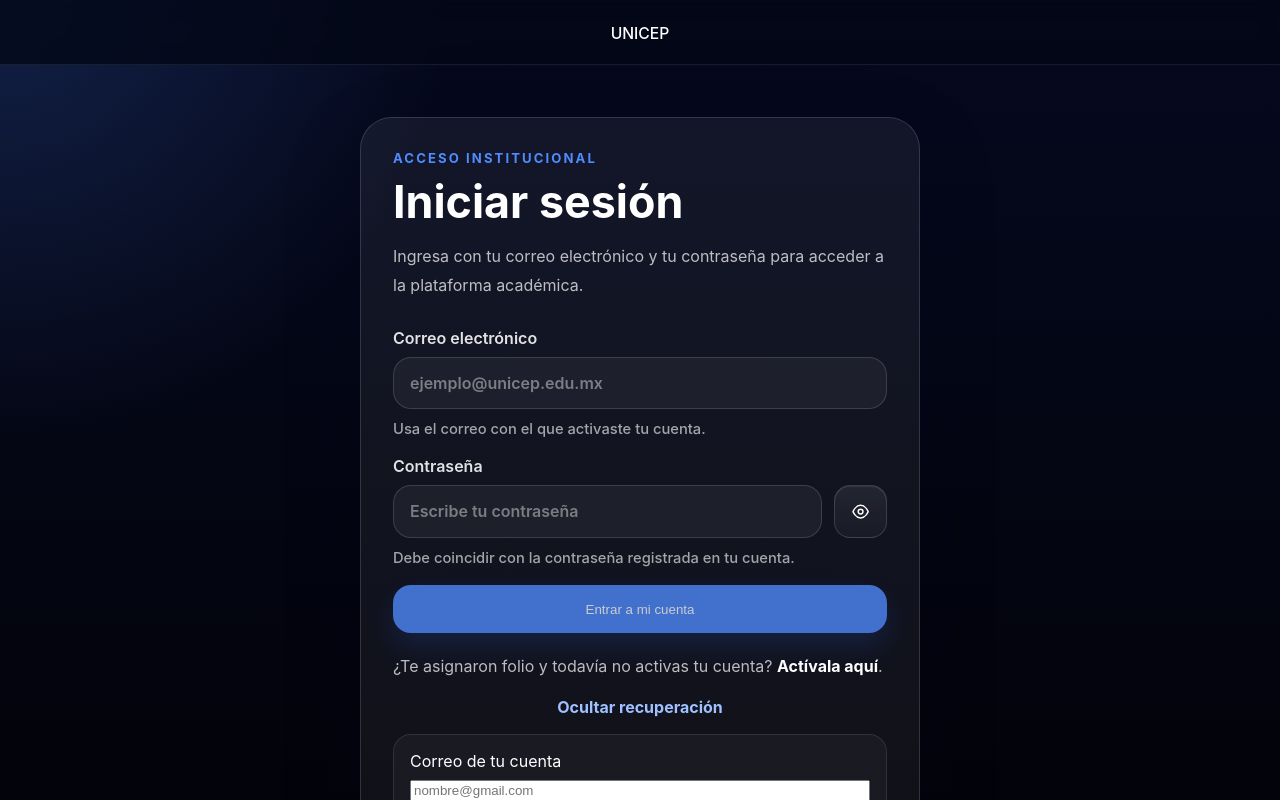
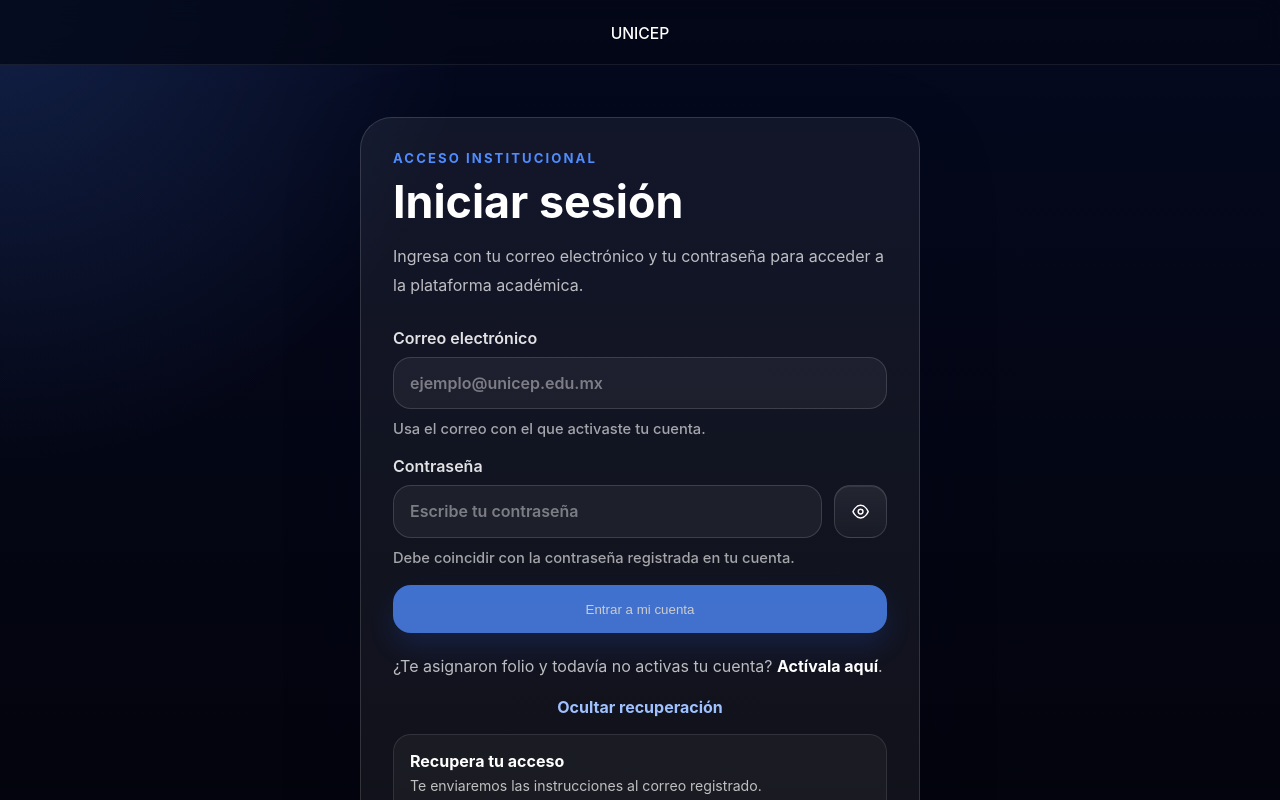
Before and after one commit to FunnyGame12/UNICEP, a React (Vite) app in the folder frontend/: page /login in a window 1280 px wide. Both pictures are taken after a click on the button "¿Olvidaste tu contraseña?". Shown: the top 800 px of the page. Built offline with nearby package versions, Linux system fonts and the light colour scheme; no server answers.

Commit message:
Diseñar formulario de recuperacion

```diff
--- a/frontend/src/App.css
+++ b/frontend/src/App.css
@@ -281,6 +281,48 @@
   border: 1px solid rgba(255, 255, 255, 0.1);
   border-radius: 18px;
   background: rgba(255, 255, 255, 0.04);
+}
+
+.auth-recovery-heading {
+  display: grid;
+  gap: 0.25rem;
+}
+
+.auth-recovery-heading strong {
+  color: var(--text);
+  font-size: 1rem;
+}
+
+.auth-recovery-heading span {
+  color: var(--muted);
+  font-size: 0.88rem;
+  line-height: 1.5;
+}
+
+.auth-recovery-field {
+  gap: 0.45rem;
+  color: var(--muted-strong);
+  font-weight: 600;
+}
+
+.auth-recovery-field input {
+  min-height: 3rem;
+  border-color: rgba(159, 193, 255, 0.28);
+  background: rgba(5, 9, 31, 0.45);
+}
+
+.auth-recovery-field input:focus {
+  border-color: rgba(159, 193, 255, 0.72);
+  box-shadow: 0 0 0 3px rgba(79, 140, 255, 0.14);
+}
+
+.auth-recovery-submit {
+  width: 100%;
+  min-height: 3rem;
+}
+
+.auth-recovery-feedback {
+  margin: 0;
 }
 
 .auth-eyebrow {
--- a/frontend/src/pages/LoginPage.jsx
+++ b/frontend/src/pages/LoginPage.jsx
@@ -248,7 +248,11 @@
 
         {recoveryOpen ? (
           <form className="auth-recovery-form" onSubmit={handleRecoverySubmit}>
-            <label className="field-group" htmlFor="recovery-email">
+            <div className="auth-recovery-heading">
+              <strong>Recupera tu acceso</strong>
+              <span>Te enviaremos las instrucciones al correo registrado.</span>
+            </div>
+            <label className="field-group auth-recovery-field" htmlFor="recovery-email">
               Correo de tu cuenta
               <input
                 id="recovery-email"
@@ -261,9 +265,9 @@
                 required
               />
             </label>
-            {recoveryError ? <p className="error-box" role="alert">{recoveryError}</p> : null}
-            {recoveryMessage ? <p className="ok-box" role="status">{recoveryMessage}</p> : null}
-            <button type="submit" className="btn-secondary" disabled={recoveryLoading}>
+            {recoveryError ? <p className="error-box auth-recovery-feedback" role="alert">{recoveryError}</p> : null}
+            {recoveryMessage ? <p className="ok-box auth-recovery-feedback" role="status">{recoveryMessage}</p> : null}
+            <button type="submit" className="btn-secondary auth-recovery-submit" disabled={recoveryLoading}>
               {recoveryLoading ? 'Enviando instrucciones...' : 'Enviar instrucciones'}
             </button>
           </form>
```
